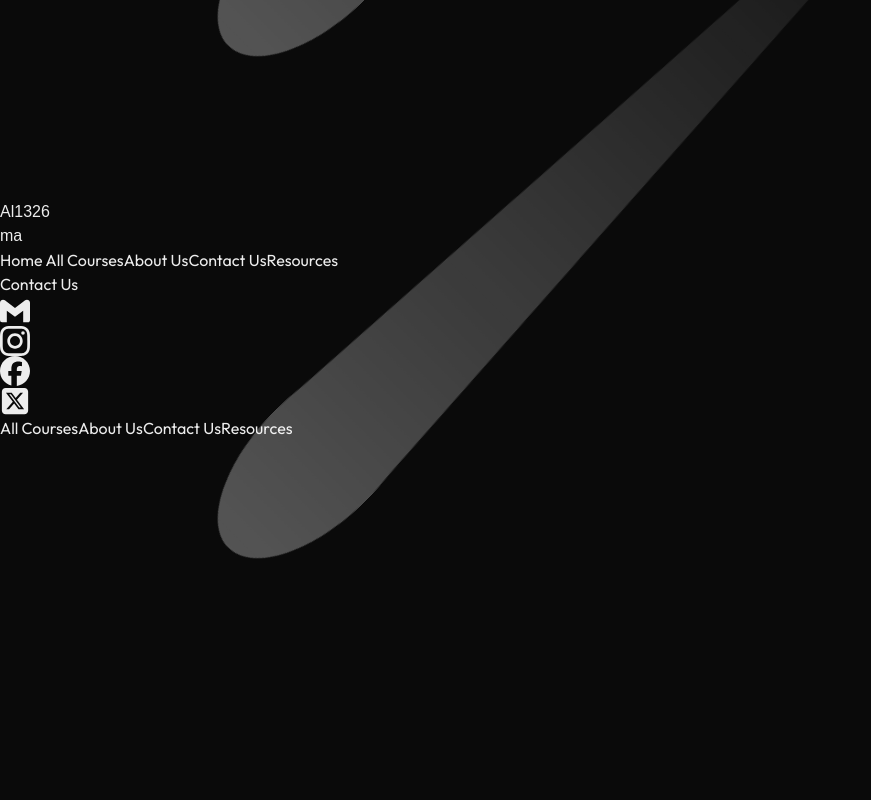
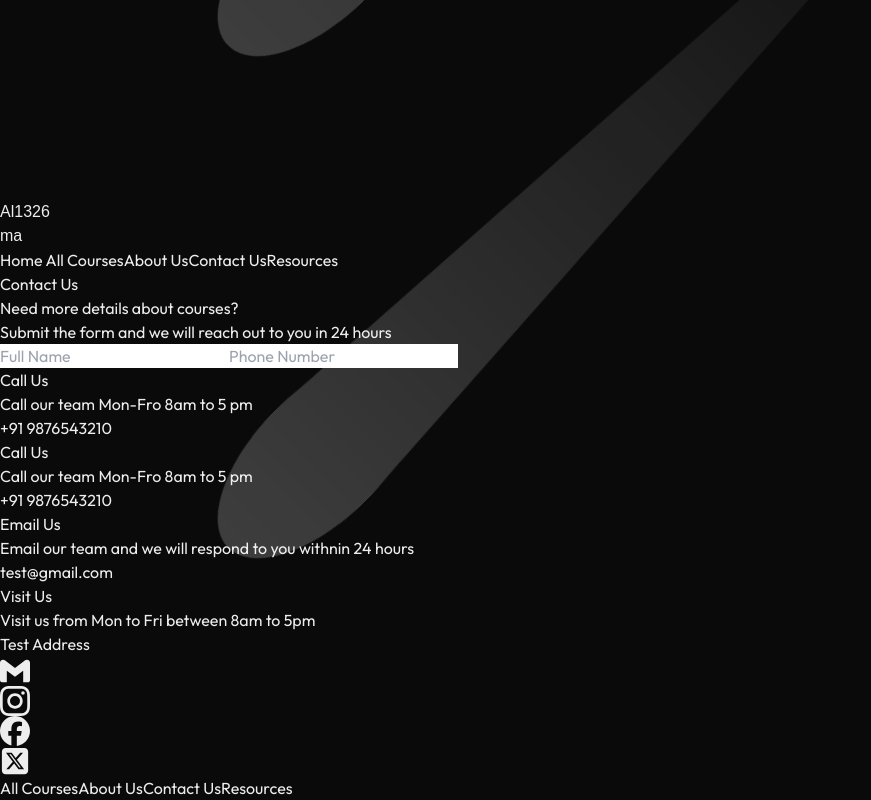
Before and after one commit to ankugargdev619/alma-science-academy, a Next.js app: page /contact-us in a window 1280 px wide. Shown: the part 800-1600 px from the top of the page, without its empty margins (0-871 px from the left). Before the commit the page ends 1434 px from the top, so only its background shows below. Built offline with nearby package versions, Linux system fonts and the light colour scheme; a web font is replaced by a local one.

Commit message:
Add some contact us

```diff
--- a/src/app/(main)/contact-us/page.tsx
+++ b/src/app/(main)/contact-us/page.tsx
@@ -1,7 +1,16 @@
+import { ContactDetails } from "@/components/contact-details";
+import { ContactForm } from "@/components/ContactForm";
 
 
 export default function ContactUs (){
-    return <>
-        Contact Us
-    </>
+    return <div className="w-full text-center rounded-lg overflow-hidden">
+        <div className="text-4xl my-10 text-center">Contact Us</div>
+        <div className="relative backdrop-blur-lg rounded-lg  w-full overflow-hidden">
+            <div className="absolute w-full h-full rounded-lg  bg-black opacity-20" />
+            <div className="w-full h-full flex justify-center p-10">
+                <ContactForm />
+                <ContactDetails />
+            </div>
+        </div>
+    </div>
 }
--- /dev/null
+++ b/src/components/ContactForm.tsx
@@ -0,0 +1,10 @@
+export const ContactForm = () => {
+    return <div className="w-1/2 text-center border-r-2 border-gray-400 px-10">
+        <div className="my-5">Need more details about courses?
+            <br/>
+            Submit the form and we will reach out to you in 24 hours
+        </div>
+        <input className="my-2 w-full bg-transparent border-gray-400 border-2 rounded-lg p-2" placeholder="Full Name" />
+        <input className="my-2 w-full bg-transparent border-gray-400 border-2 rounded-lg p-2" placeholder="Phone Number" />
+    </div>
+}
--- /dev/null
+++ b/src/components/contact-details.tsx
@@ -0,0 +1,30 @@
+interface ContactContainerProps {
+    title : string,
+    notice : string,
+    contact : string
+}
+
+export const ContactDetails = () => {
+    return <div className="w-1/2 text-left px-10">
+            <ContactContainer title="Call Us" notice="Call our team Mon-Fro 8am to 5 pm" contact="+91 9876543210" />
+            <ContactContainer title="Call Us" notice="Call our team Mon-Fro 8am to 5 pm" contact="+91 9876543210" />
+            <div className="my-4">
+                <div className="text-xl my-[1px]">Email Us</div>
+                <div>Email our team and we will respond to you withnin 24 hours</div>
+                <div>test@gmail.com</div>
+            </div>
+            <div className="my-4">
+                <div className="text-xl my-[1px]">Visit Us</div>
+                <div>Visit us from Mon to Fri between 8am to 5pm</div>
+                <div>Test Address</div>
+            </div>
+        </div>
+}
+
+const ContactContainer = ({title,notice,contact} : ContactContainerProps) => {
+    return <div className="my-4">
+        <div className="text-xl my-[1px]">{title}</div>
+        <div>{notice}</div>
+        <div>{contact}</div>
+    </div>
+}
```
